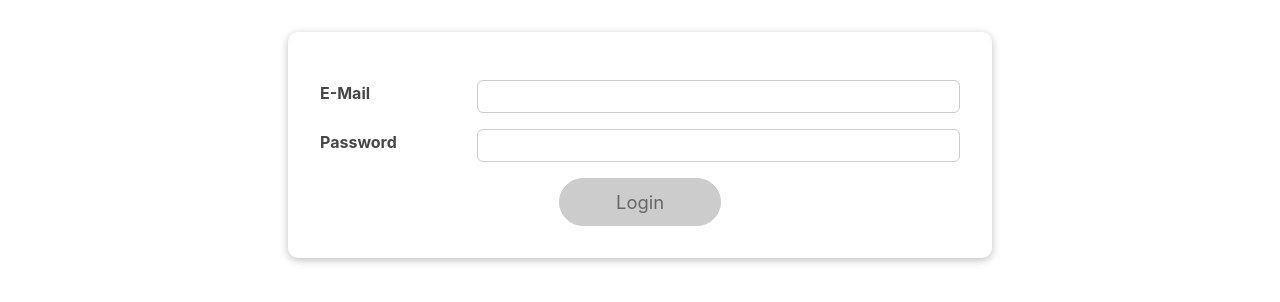
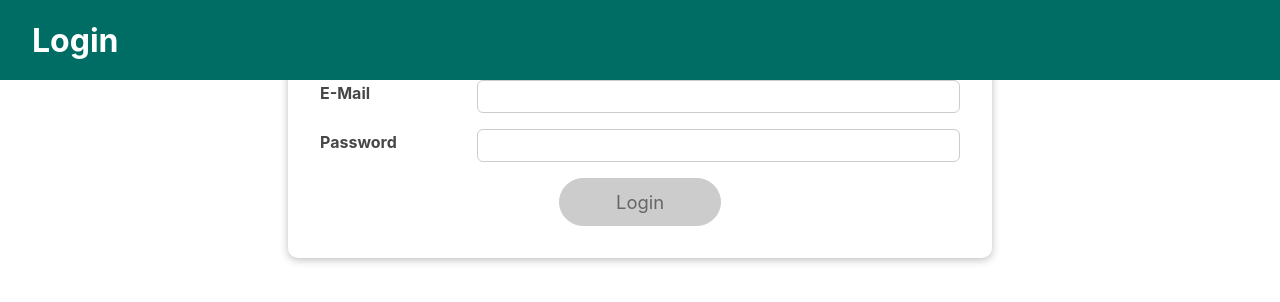
Before and after one commit to cerdamario13/react-project-3, a React (Create React App) app: page / in a window 1280 px wide. Shown: the top 302 px of the page. Built offline with nearby package versions, Linux system fonts and the light colour scheme.

Commit message:
added header component

```diff
--- a/src/App.js
+++ b/src/App.js
@@ -2,6 +2,7 @@ import React, { useState, useEffect } from 'react';
 import './App.css';
 import MainPage from './components/MainPage';
 import Login from './components/Login';
+import MainHeader from './MainHeader/MainHeader';
 
 
 function App() {
@@ -29,13 +30,15 @@ function App() {
     setIsLoggedIn(false);
   };
 
+  console.log(isLoggedIn);
+
   return (
     <>
-      <main>
-        {!isLoggedIn && <Login onLogin={logHandler}/>}
-        {isLoggedIn && <MainPage />}
-      </main>
-
+      <MainHeader isAuth={isLoggedIn} onLogout={logoutHandler} />
+        <main>
+          {!isLoggedIn && <Login onLogin={logHandler}/>}
+          {isLoggedIn && <MainPage />}
+        </main>
     </>
   );
 }
--- a/src/MainHeader/MainHeader.js
+++ b/src/MainHeader/MainHeader.js
@@ -1 +1,15 @@
 import React from 'react';
+
+import Nav from './Nav';
+import classes from './MainHeader.module.css';
+
+const MainHeader = (props) => {
+  return (
+    <header className={classes['main-header']}>
+      <h1>Login</h1>
+      <Nav isLoggedIn={props.isAuth} onLogout={props.onLogout} />
+    </header>
+  );
+};
+
+export default MainHeader;
--- a/src/MainHeader/MainHeader.module.css
+++ b/src/MainHeader/MainHeader.module.css
@@ -0,0 +1,16 @@
+.main-header {
+  position: fixed;
+  top: 0;
+  left: 0;
+  width: 100%;
+  height: 5rem;
+  display: flex;
+  justify-content: space-between;
+  align-items: center;
+  background: #006d65;
+  padding: 0 2rem;
+}
+
+.main-header h1 {
+  color: white;
+}
--- a/src/MainHeader/Nav.js
+++ b/src/MainHeader/Nav.js
@@ -1,6 +1,6 @@
 import React from 'react';
 
-import classes from './Navigation.module.css';
+import classes from './Nav.module.css';
 
 const Nav = (props) => {
   return (
```
Also changed, not shown: src/components/Login.js (line endings or trailing spaces).
